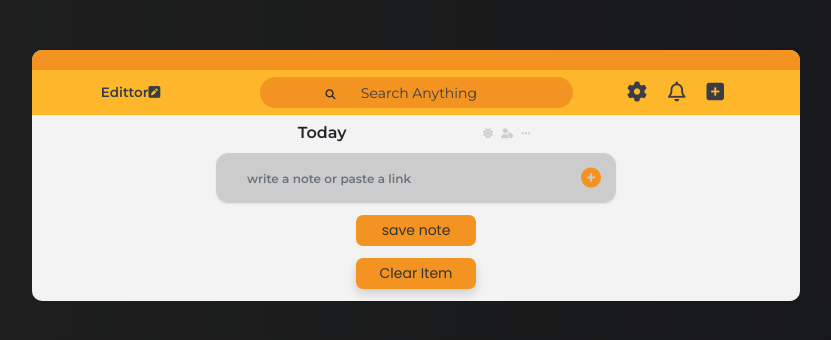
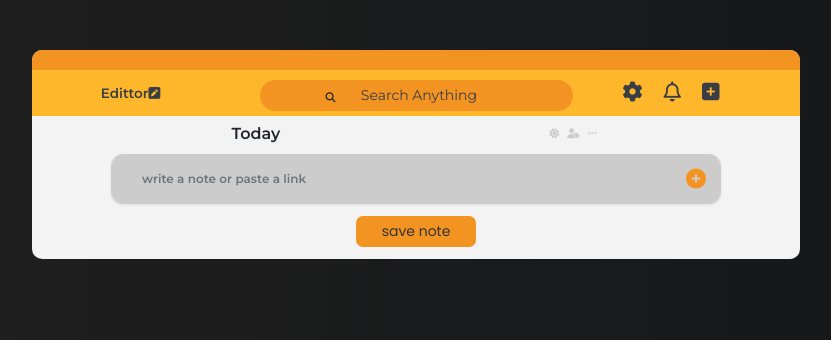
Before and after one commit to undefined-dev74/Notify, a React (Create React App) app: page / in a window 1280 px wide. Shown: the top 340 px of the page, without its empty margins (224-1055 px from the left). Built offline with nearby package versions, Linux system fonts and the light colour scheme.

Commit message:
make TODO app fully responsive added Flexbox Utility

```diff
--- a/package.json
+++ b/package.json
@@ -6,7 +6,9 @@
     "@testing-library/jest-dom": "^4.2.4",
     "@testing-library/react": "^9.5.0",
     "@testing-library/user-event": "^7.2.1",
+    "antd": "^4.2.5",
     "bootstrap": "^4.5.0",
+    "dark-mode-toggle": "^0.5.2",
     "node-sass": "^4.14.1",
     "react": "^16.13.1",
     "react-bootstrap": "^1.0.1",
--- a/src/App.js
+++ b/src/App.js
@@ -98,12 +98,14 @@ class App extends React.Component {
 								</Col>
 							</Row>
 							<Notegroup />
+							<Container>
 								<FormGroup
 									item={this.state.item}
 									handleInputChange={this.onInputChange}
 									handleSubmit={this.handleSubmit}
 									editItem={this.state.editItem}
 								/>
+							</Container>
 							<ViewGroup
 								items={this.state.items}
 								clearList={this.clearList}
--- a/src/components/FormGroup.jsx
+++ b/src/components/FormGroup.jsx
@@ -1,10 +1,15 @@
 import React from 'react';
 import swal from 'sweetalert';
+import { Container, Row, Col } from 'react-bootstrap';
 
 class FormGroup extends React.Component {
 	render() {
 		const { item, handleInputChange, handleSubmit, editItem } = this.props;
 		return (
+			<Row>
+				<Col className="col-sm-1"></Col>
+				<Col className="col-sm-10">
+					<Container fluid>
 						<form
 							className="form_group"
 							onSubmit={(e) => {
@@ -13,7 +18,7 @@ class FormGroup extends React.Component {
 									? handleSubmit()
 									: swal(
 											'Text Missing',
-								'You must continue with some Todo\'s',
+											"You must continue with some Todo's",
 											'warning',
 									  );
 							}}>
@@ -44,8 +49,13 @@ class FormGroup extends React.Component {
 								</button>
 							</div>
 						</form>
+					</Container>
+				</Col>
+				<Col className="col-sm-1"></Col>
+			</Row>
 		);
 	}
 }
 
 export default FormGroup;
+//9555867916 Bam Ji chacha
--- a/src/components/Navbar.jsx
+++ b/src/components/Navbar.jsx
@@ -9,13 +9,16 @@ class Navbar extends React.Component {
 					<Col
 						xs={6}
 						lg={3}
-						className="d-flex justify-content-center justify-content-sm-center order-sm-1 order-xl-1">
+						className="d-flex justify-content-center justify-content-sm-center justify-content-md-around order-sm-1 order-xl-1">
 						<a className="model_brand navbar-brand" href="">
 							Edittor
 							<i className=" model_brand-icon fas fa-pen-square"></i>
 						</a>
 					</Col>
-					<Col xs={12} lg={6} className="d-flex justify-content-center order-sm-12 order-xl-2">
+					<Col
+						xs={12}
+						lg={6}
+						className="d-flex justify-content-center order-sm-12 order-xl-2 mt-sm-2">
 						<div className=" model_form form-group mb-0">
 							<div className=" search_icon">
 								<i className=" search_icon-i fas fa-search"></i>
@@ -29,7 +32,10 @@ class Navbar extends React.Component {
 						</div>
 					</Col>
 
-					<Col xs={6} lg={3} className="d-flex justify-content-end order-sm-2 order-xl-3">
+					<Col
+						xs={6}
+						lg={3}
+						className="d-flex justify-content-end justify-content-md-around order-sm-2 order-xl-3">
 						<ul className="navbar-nav">
 							<li className="nav-item active" id="settings">
 								<a className="nav-link " href="">
--- a/src/components/NoteGroup.jsx
+++ b/src/components/NoteGroup.jsx
@@ -6,7 +6,7 @@ class Notegroup extends React.Component {
 			<Row className='mt-sm-4 mt-xl-0'>
 				<Col className='d-sm-none'></Col>
 				<div className="notegroup ">
-					<Col xs={12} className='d-flex justify-content-lg-around justify-content-sm-between align-items-center'>
+					<Col xs={12} className='d-flex justify-content-sm-between align-items-center'>
 					<h1 className="notegroup_headline">Today</h1>
 					<ul className="notegroup_nav">
 						<li className="notegroup_nav-icons">
--- a/src/components/ViewGroup.jsx
+++ b/src/components/ViewGroup.jsx
@@ -1,10 +1,13 @@
 import React from 'react';
 import ViewList from './ViewList';
+// import { Divider } from 'antd';
+import { Container } from 'react-bootstrap';
 
 class ViewGroup extends React.Component {
 	render() {
 		const { items, clearList, handleDelete, handleEdit } = this.props;
 		return (
+			<Container fluid>
 				<section className="container">
 					{items.map((item) => {
 						return (
@@ -17,16 +20,16 @@ class ViewGroup extends React.Component {
 							/>
 						);
 					})}
-				<div className="clearlist text-center">
+					{/* <div className="clearlist text-center">
 						<button
 							type="button"
 							className="btn btn-danger shadow"
 							onClick={clearList}>
 							Clear Item
 						</button>
-				</div>
-
+					</div> */}
 				</section>
+			</Container>
 		);
 	}
 }
--- a/src/components/ViewList.jsx
+++ b/src/components/ViewList.jsx
@@ -1,13 +1,16 @@
 import React from 'react';
-// import Viewgroup from './ViewGroup';
+import { Row, Col } from 'react-bootstrap';
 
 export default class ViewList extends React.Component {
 	render() {
 		const { title, timeStamp, deleteItem, editItem } = this.props;
 		return (
+			<Row>
+				<Col className="col-sm-1"></Col>
+				<Col sm={10}>
 					<div className="view shadow-lg">
 						<div className="view-items">
-					<h3 className="view-items-text">{title}</h3>
+							<h3 className="view-items-text"><strong>{title}</strong></h3>
 						</div>
 
 						<div className="view-items">
@@ -31,6 +34,9 @@ export default class ViewList extends React.Component {
 							</div>
 						</div>
 					</div>
+				</Col>
+				<Col className="col-sm-1"></Col>
+			</Row>
 		);
 	}
 }
--- a/src/stylesheet/components/_textinput.scss
+++ b/src/stylesheet/components/_textinput.scss
@@ -1,6 +1,9 @@
 .form_group {
     position: relative;
     width: 40rem;
+    @media (min-width: 576px) {
+        width: auto;
+     }
     margin: 0 auto;
 
     input.form-control {
--- a/src/stylesheet/components/_view.scss
+++ b/src/stylesheet/components/_view.scss
@@ -4,10 +4,12 @@
 	background-clip: border-box;
 	background-color: $smoke-white;
 	width: 40rem;
+	@media (min-width: 576px) {
+        width: auto;
+     }
 	height: auto;
 	color: $pixel-dark;
 	font-family: $font-trisary;
-	font-weight: 600;
 	border-radius: 1rem;
 	padding: 1rem 1.3rem 1rem 1.3rem;
 	display: grid;
@@ -23,6 +25,7 @@
 			font-weight: 500;
 			font-family: $font-primary;
 			margin: 0.1rem 0 0.1rem 0;
+			text-transform: capitalize;
 		}
 	}
 
--- a/src/stylesheet/layout/_hero.scss
+++ b/src/stylesheet/layout/_hero.scss
@@ -20,7 +20,7 @@
 
         &_nav {
             background-color: $color-primary-yellow;
-            height: 4.5rem;
+            height: max-content;
 
             a {
                 color: $pixel-dark;
```
Also changed, not shown: 1 other file (tests, documents, lock files or other folders). Lines whose indentation alone changed are shown as unchanged.
